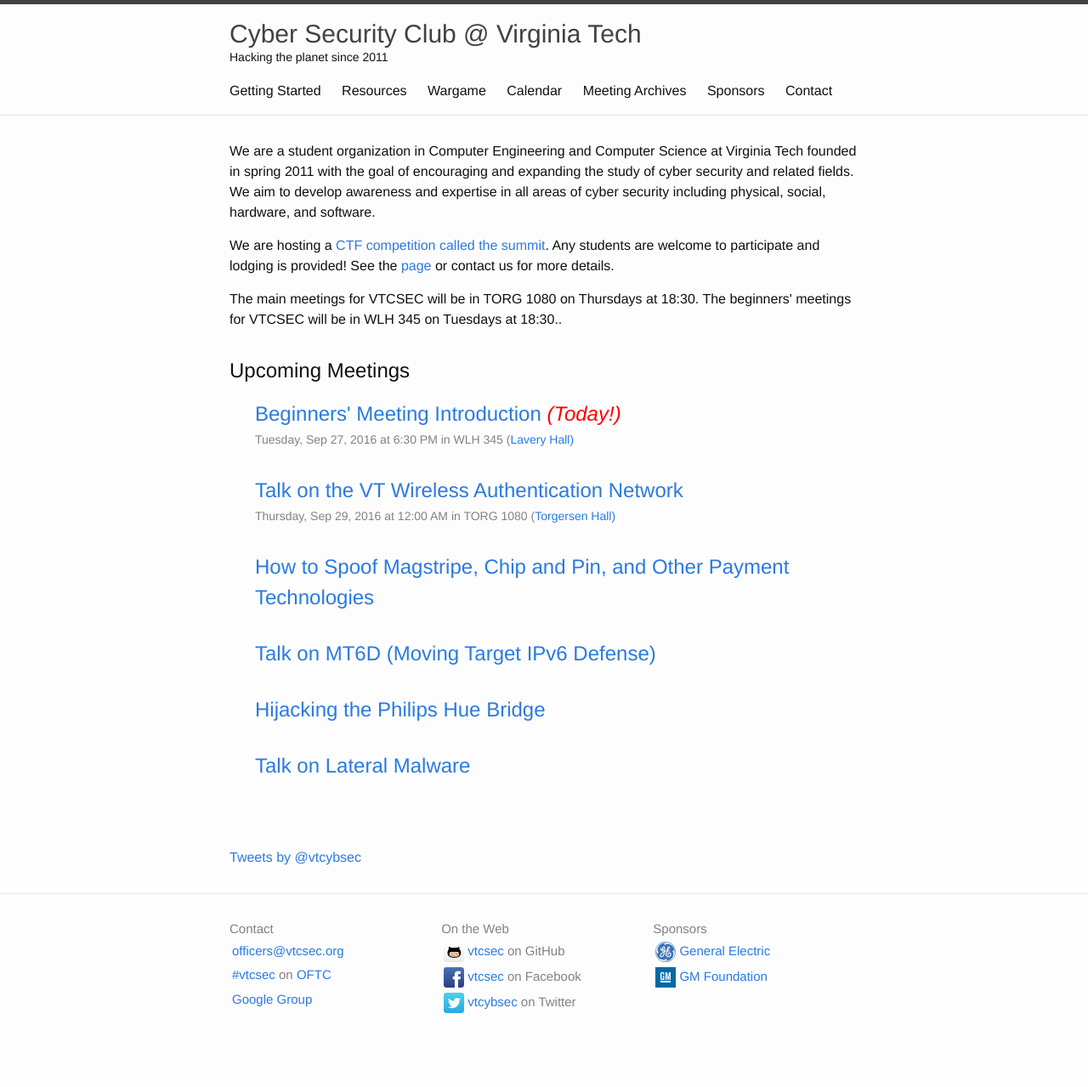
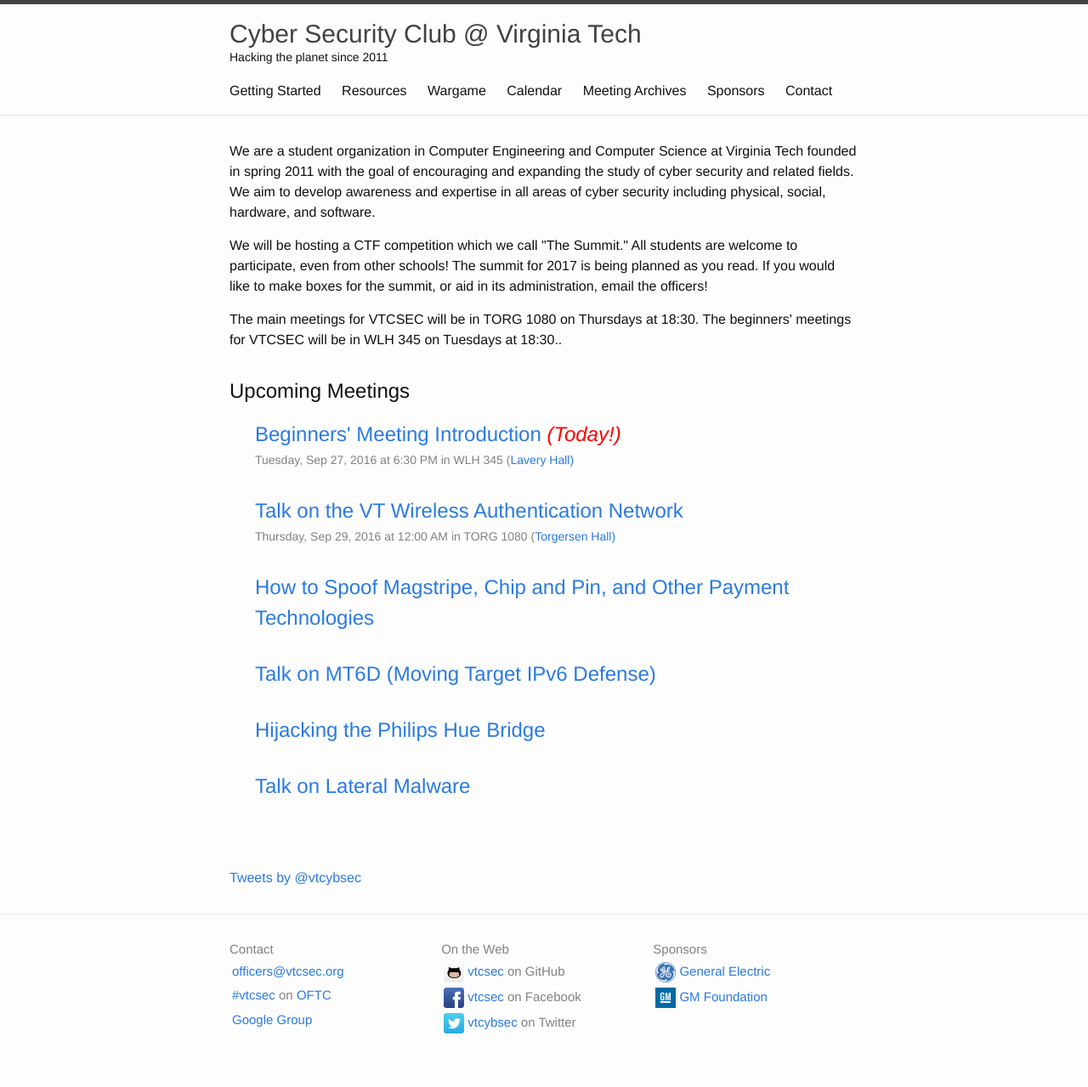
Before and after one commit to VTCSec/vtcsec.org, a Jekyll site: the page built from index.html, in a window 1280 px wide. Shown: the whole page at 85% size. Built offline with Jekyll 4.4.1, drawn with Linux system fonts in a browser that asks for light colours; comment, search, counter and statistics services are not loaded; before the commit the page ends 1255 px from its top, so only the background shows below that.

Commit message:
Replace old summit with new

```diff
--- a/index.html
+++ b/index.html
@@ -11,14 +11,9 @@ expanding the study of cyber security and related fields.
 We aim to develop awareness and expertise in all areas of cyber security including physical,
 social, hardware, and software.</p>
 
-<p>We are hosting a <a href="/summit">CTF competition called the summit</a>.  Any students are welcome to participate and lodging is provided!
-See the <a href="/summit">page</a> or contact us for more details.</p>
-
-<!--
-<p>
-    We are currently <a href="/projects/hacking_a_coffee_pot.html">hacking a coffee pot</a> to teach people about hands-on security analysis.
-</p>
--->
+<p>We will be hosting a CTF competition which we call "The Summit."  All students are welcome to participate,
+    even from other schools!  The summit for 2017 is being planned as you read.  If you would like to make boxes
+    for the summit, or aid in its administration, email the officers!</p>
 
 
 {% comment %}
```
